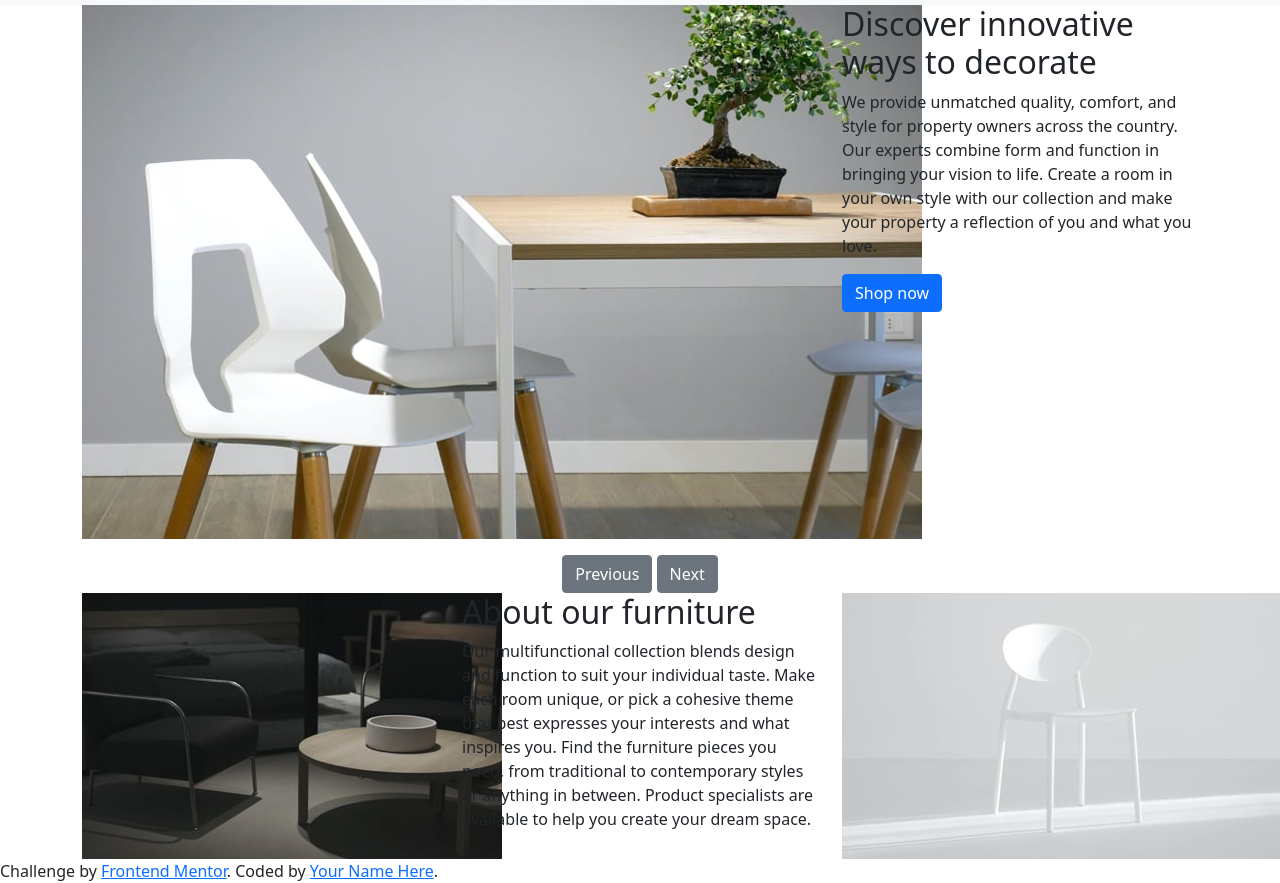
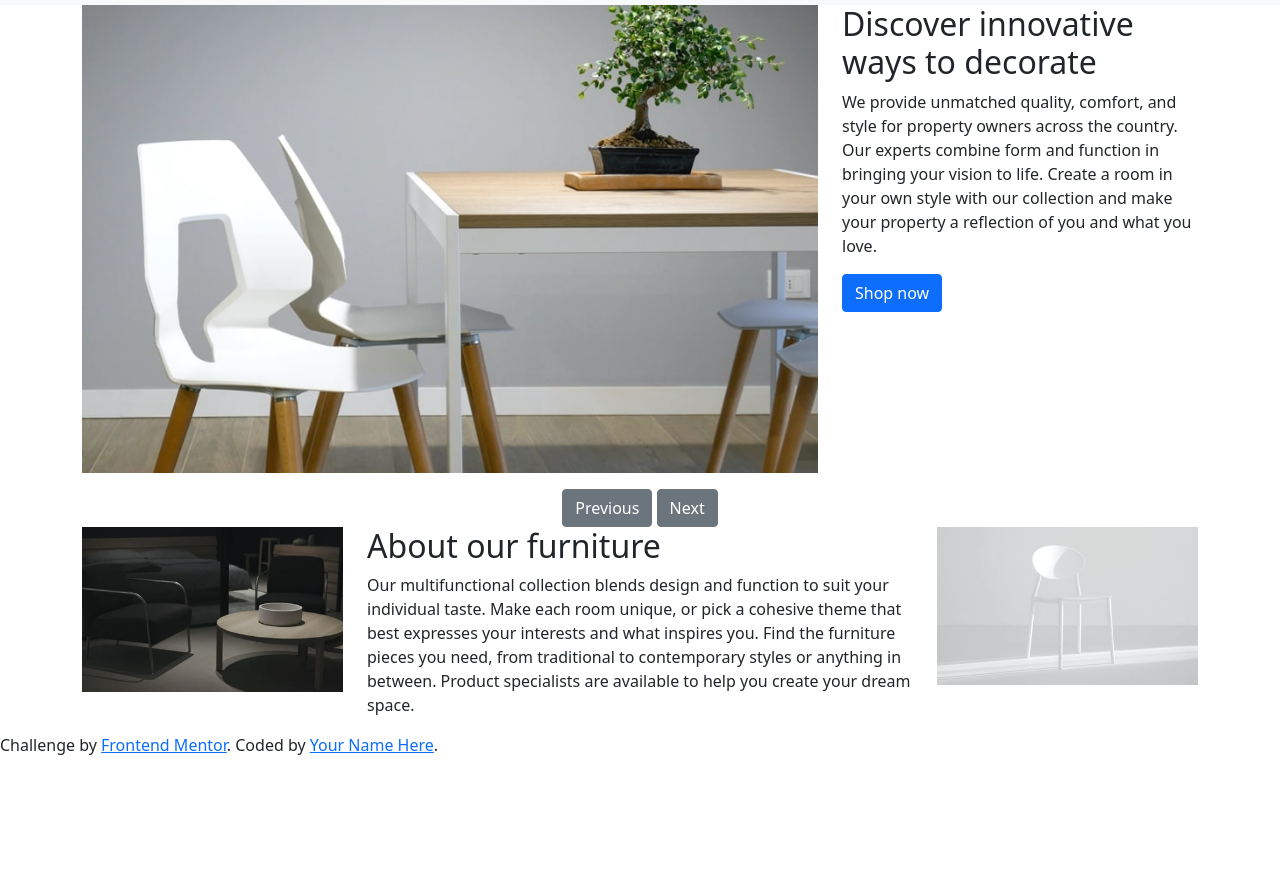
Before and after one commit to rcm6/room-homepage, a plain HTML site: page index.html in a window 1280 px wide. Shown: the part 51-934 px from the top of the page. After the commit the page ends 808 px from the top, so only its background shows below. Drawn offline with nearby package versions, Linux system fonts and the light colour scheme.

Commit message:
removed extra div, tweaked bootstrap columns, added img width

```diff
--- a/index.html
+++ b/index.html
@@ -38,7 +38,7 @@
     <!-- Slide 1 -->
     <div class="row" id="slide1" style="display: none">
       <div class="col-lg-8">
-        <img src="images/desktop-image-hero-1.jpg" alt="Slide 1 Image">
+        <img src="images/desktop-image-hero-1.jpg" alt="Slide 1 Image" style="width: 100%;">
       </div>
       <div class="col-lg-4">
         <h2>Discover innovative ways to decorate</h2>
@@ -50,7 +50,7 @@
     <!-- Slide 2 (Hidden) -->
     <div class="row" id="slide2" style="display: none">
       <div class="col-lg-8">
-        <img src="images/desktop-image-hero-2.jpg" alt="Slide 2 Image">
+        <img src="images/desktop-image-hero-2.jpg" alt="Slide 2 Image" style="width: 100%;">
       </div>
       <div class="col-lg-4">
         <h2>We are available all across the globe</h2>
@@ -62,7 +62,7 @@
     <!-- Slide 3 (Hidden) -->
     <div class="row" id="slide3" style="display: none">
       <div class="col-lg-8">
-        <img src="images/desktop-image-hero-3.jpg" alt="Slide 3 Image">
+        <img src="images/desktop-image-hero-3.jpg" alt="Slide 3 Image" style="width: 100%;">
       </div>
       <div class="col-lg-4">
         <h2>Manufactured with the best materials</h2>
@@ -81,22 +81,18 @@
 
     <!-- Three-column layout -->
     <div class="row">
-      <div class="col-lg-4">
-        <img src="images/image-about-dark.jpg" alt="About Dark Image">
+      <div class="col-md-3">
+        <img src="images/image-about-dark.jpg" alt="About Dark Image" style="width: 100%;">
       </div>
-      <div class="col-lg-4">
+      <div class="col-md-6">
         <h2>About our furniture</h2>
         <p>Our multifunctional collection blends design and function to suit your individual taste. Make each room unique, or pick a cohesive theme that best expresses your interests and what inspires you. Find the furniture pieces you need, from traditional to contemporary styles or anything in between. Product specialists are available to help you create your dream space.</p>
       </div>
-      <div class="col-lg-4">
-        <img src="images/image-about-light.jpg" alt="About Light Image">
+      <div class="col-md-3">
+        <img src="images/image-about-light.jpg" alt="About Light Image" style="width: 100%;">
       </div>
     </div>
   </div>
-
-
-
-</div>
 
 <div class="attribution">
   Challenge by <a href="https://www.frontendmentor.io?ref=challenge" target="_blank">Frontend Mentor</a>.
```
